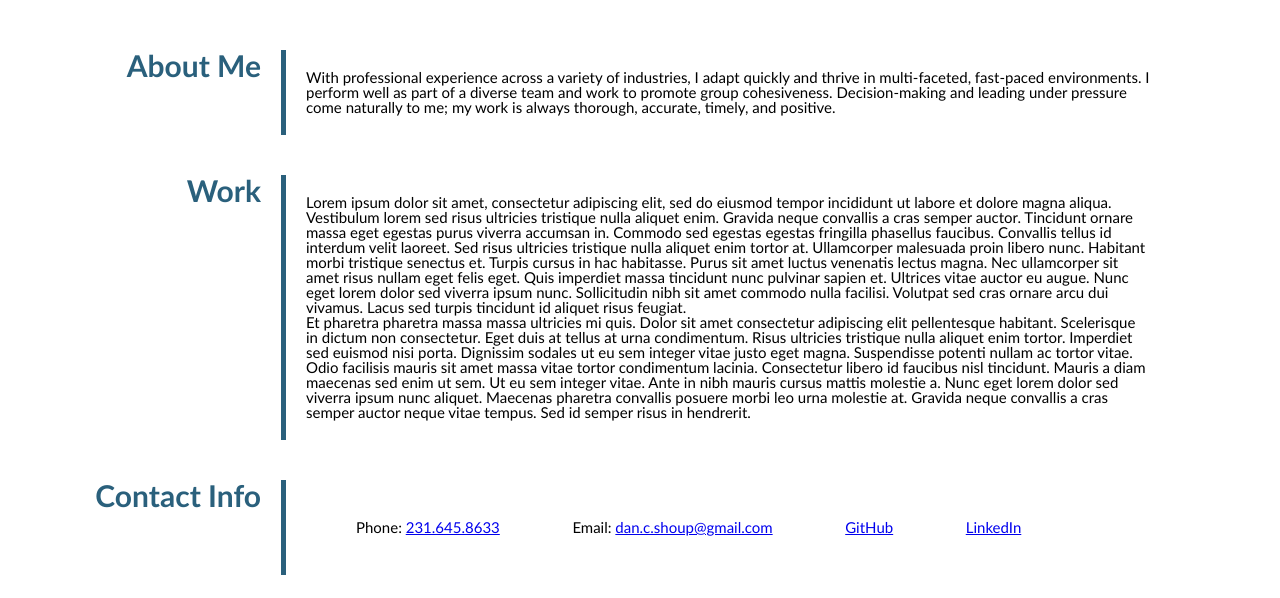
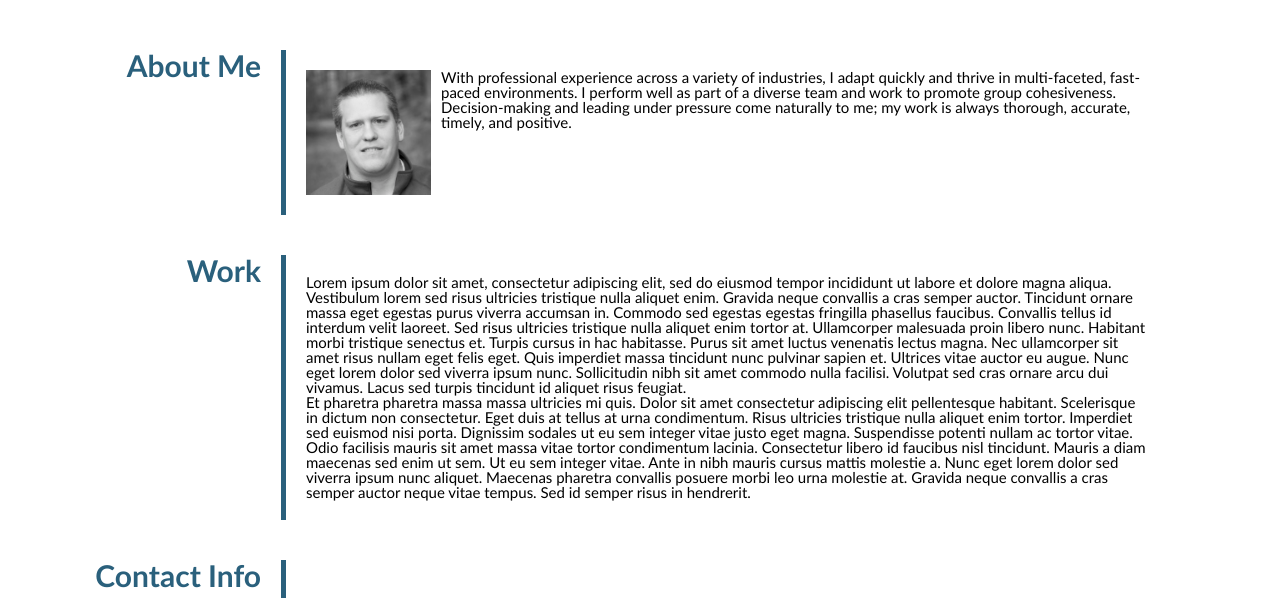
Before and after one commit to danshoup/portfolio_DCS, a plain HTML site: page index.html in a window 1280 px wide. Shown: the part 502-1100 px from the top of the page. Drawn offline with Linux system fonts and the light colour scheme.

Commit message:
update headshot

```diff
--- a/assets/css/style.css
+++ b/assets/css/style.css
@@ -98,6 +98,12 @@ section {
 .about-me {
 
 }
+.about-me img {
+    max-height: 125px;
+    max-width: 125px;
+    float: left;
+    margin-right: 10px;
+}
 
 .work {
 
--- a/index.html
+++ b/index.html
@@ -38,7 +38,7 @@
             </aside>
 
             <section id="about-me">
-                <!-- <img class="float-left" src="./assets/images/headshot.jpg" alt="headshot"> -->
+                <img src="./assets/images/headshot.jpg" alt="headshot">
                 <p>With professional experience across a variety of industries, I adapt quickly and thrive in multi-faceted, fast-paced environments. I perform well as part of a diverse team and work to promote group cohesiveness. Decision-making and leading under pressure come naturally to me; my work is always thorough, accurate, timely, and positive. </p>
             </section>
         </div>
```
